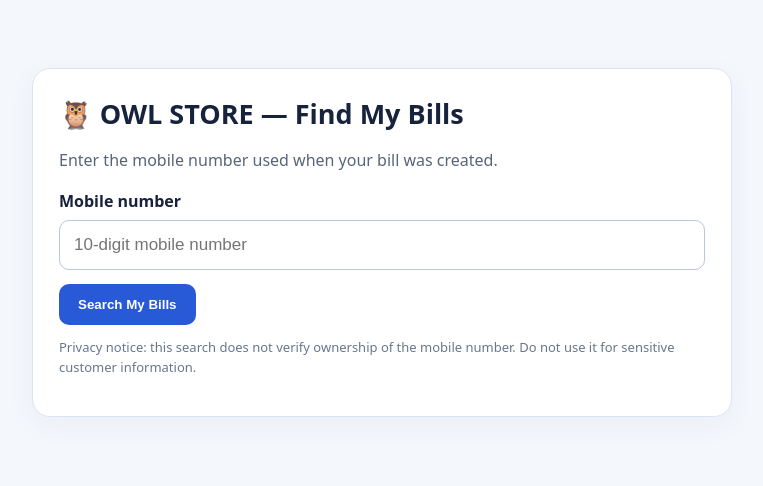
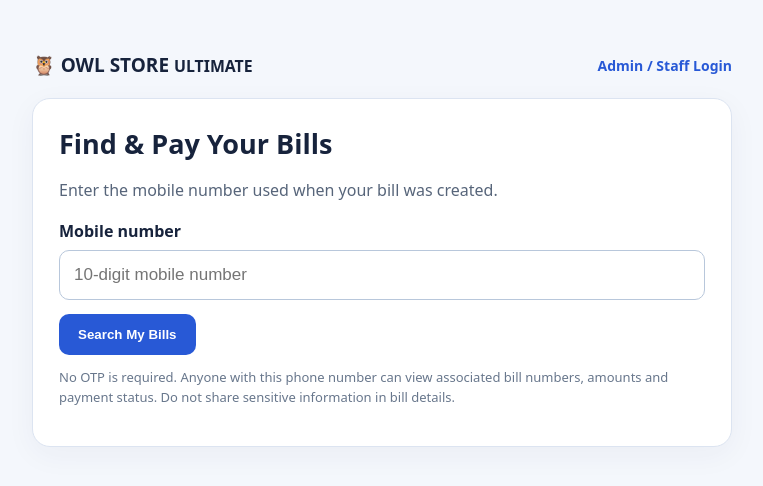
Before and after one commit to soumitrakarmakar0720-sketch/billing-system-ultimate, a Flask app: page / in a window 1280 px wide. Shown: the top 486 px of the page, without its empty margins (258-1021 px from the left). Run offline with Flask 3, Linux system fonts and the light colour scheme; parts of the project's set-up code (start-up, migrations or seed data) failed here and were passed over; some libraries are stand-ins or nearby versions.

Commit message:
Update customer_bills.html

```diff
--- a/templates/customer_bills.html
+++ b/templates/customer_bills.html
@@ -3,12 +3,12 @@
 <title>Find My Bills | OWL STORE</title>
 <style>
 :root{font-family:system-ui,-apple-system,Segoe UI,sans-serif;color:#17233c;background:#f4f7fc}*{box-sizing:border-box}
-main{max-width:740px;margin:6vh auto;padding:20px}.panel{background:white;border:1px solid #dce4f1;border-radius:18px;padding:26px;box-shadow:0 8px 30px #2030500c}
+main{max-width:740px;margin:4vh auto;padding:20px}.top{display:flex;justify-content:space-between;align-items:center;gap:12px;margin-bottom:20px}.top a{color:#2859d6;text-decoration:none;font-size:14px;font-weight:650}.top .brand{font-weight:800;font-size:19px;color:#17233c}.panel{background:white;border:1px solid #dce4f1;border-radius:18px;padding:26px;box-shadow:0 8px 30px #2030500c}
 h1{margin:0 0 8px;font-size:27px}p{color:#57657a;line-height:1.5}label{display:block;font-weight:600;margin:18px 0 8px}
 input{width:100%;padding:14px;border:1px solid #b8c7db;border-radius:10px;font-size:17px}button,.pay{display:inline-block;background:#2859d6;color:white;padding:13px 19px;border:0;border-radius:10px;text-decoration:none;font-weight:700;cursor:pointer;margin-top:14px}
 .bill{border-top:1px solid #e5eaf2;padding:18px 0}.bill strong{font-size:18px}.status{font-weight:600;color:#4e5c73}.error{color:#a12626}.muted{font-size:13px;color:#68778c}
-</style></head><body><main><div class="panel">
-<h1>🦉 OWL STORE — Find My Bills</h1><p>Enter the mobile number used when your bill was created.</p>
+</style></head><body><main><div class="top"><a class="brand" href="{{ url_for('home') }}">🦉 OWL STORE <small>ULTIMATE</small></a><a href="{{ url_for('dashboard') if session.get('user_id') else url_for('login') }}">{{ 'Dashboard' if session.get('user_id') else 'Admin / Staff Login' }}</a></div><div class="panel">
+<h1>Find &amp; Pay Your Bills</h1><p>Enter the mobile number used when your bill was created.</p>
 <form method="post" action="{{ url_for('customer_bills') }}">
 <input type="hidden" name="_csrf" value="{{ csrf_token() }}">
 <label for="phone">Mobile number</label>
@@ -25,5 +25,5 @@ Amount: ₹{{ bill.total | rupees }}<br><span class="status">Status: {{ bill.sta
 </div>{% endfor %}
 {% else %}<p>No matching bills found. Check the number used during billing.</p>{% endif %}
 {% endif %}
-<p class="muted">Privacy notice: this search does not verify ownership of the mobile number. Do not use it for sensitive customer information.</p>
+<p class="muted">No OTP is required. Anyone with this phone number can view associated bill numbers, amounts and payment status. Do not share sensitive information in bill details.</p>
 </div></main></body></html>
```
